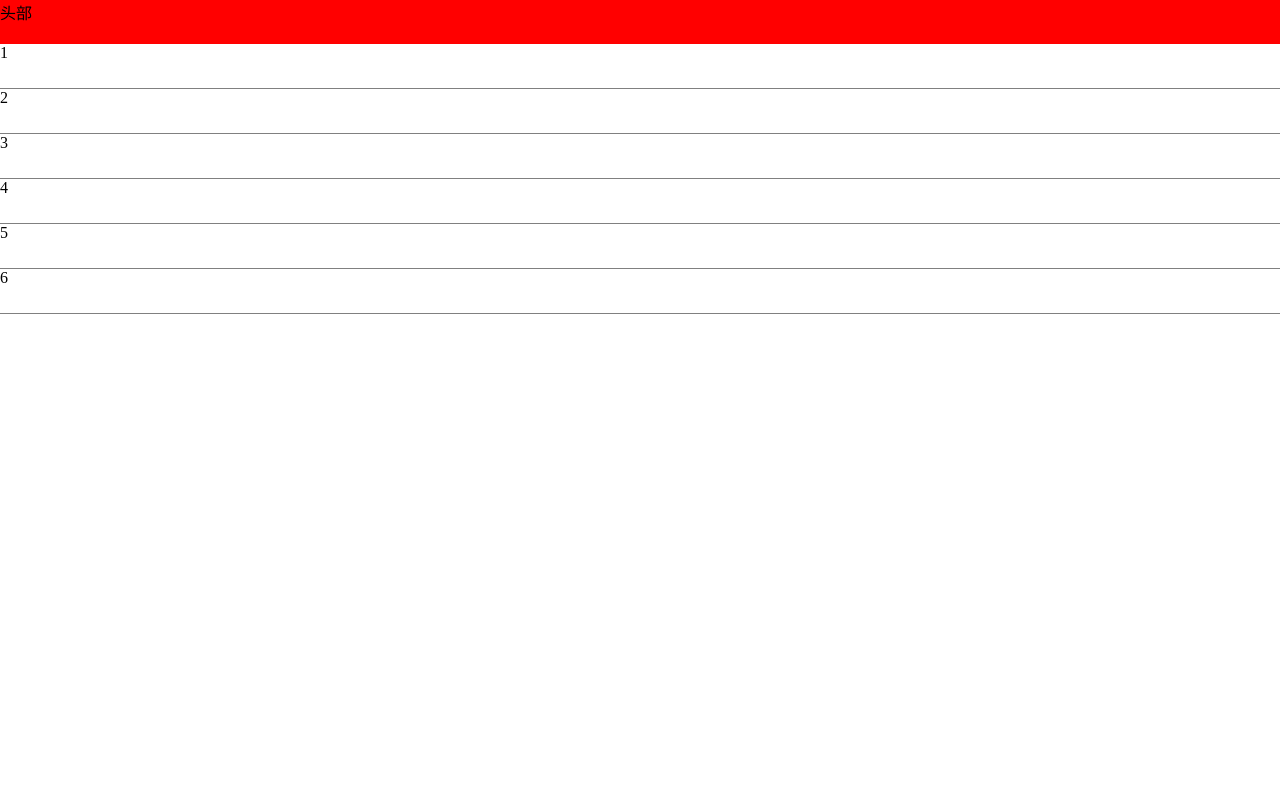
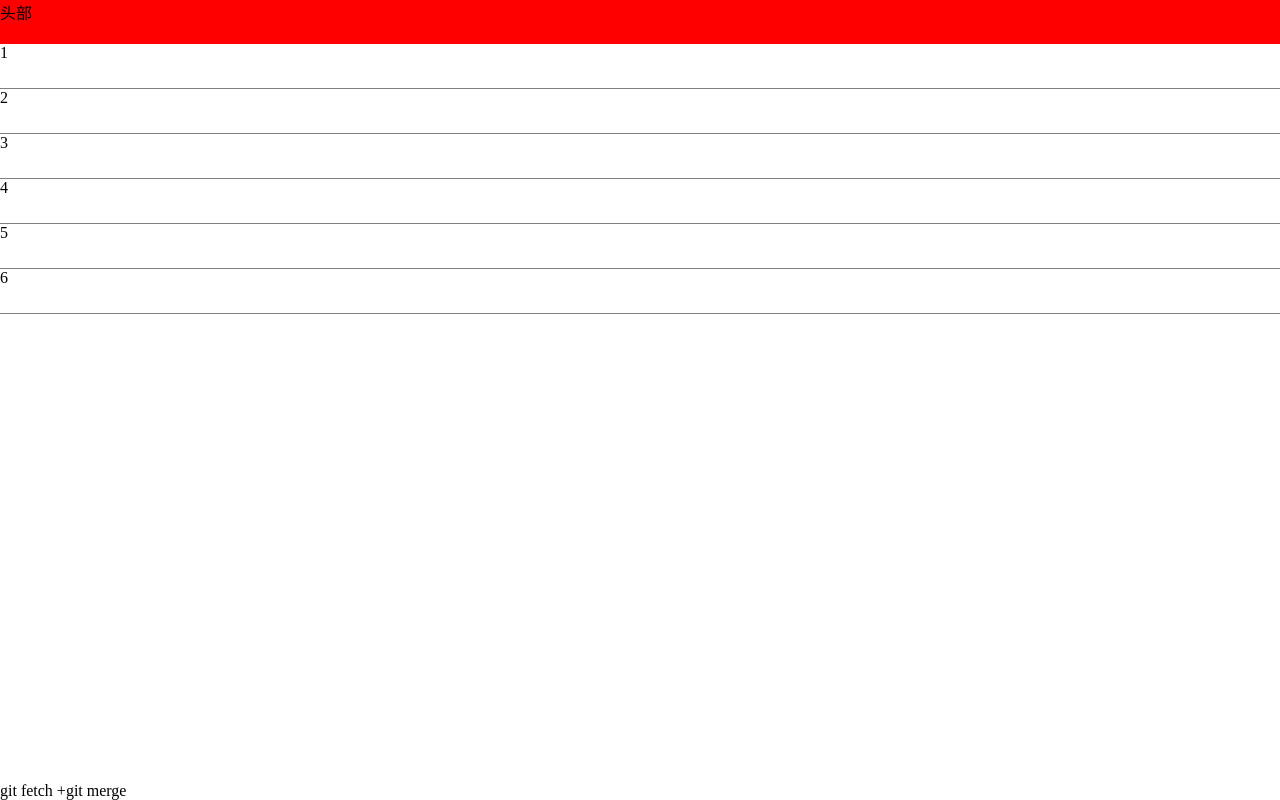
Before and after one commit to xiaodanli/name, a plain HTML site: page src/index.html in a window 1280 px wide. Drawn offline with Linux system fonts and the light colour scheme.

Commit message:
git-fetch

```diff
--- a/src/index.html
+++ b/src/index.html
@@ -20,6 +20,7 @@
                 <li>6</li>
             </ul>
         </div>
+        git fetch +git merge
     </div>
     <script src="js/index.js"></script>
 </body>
```
